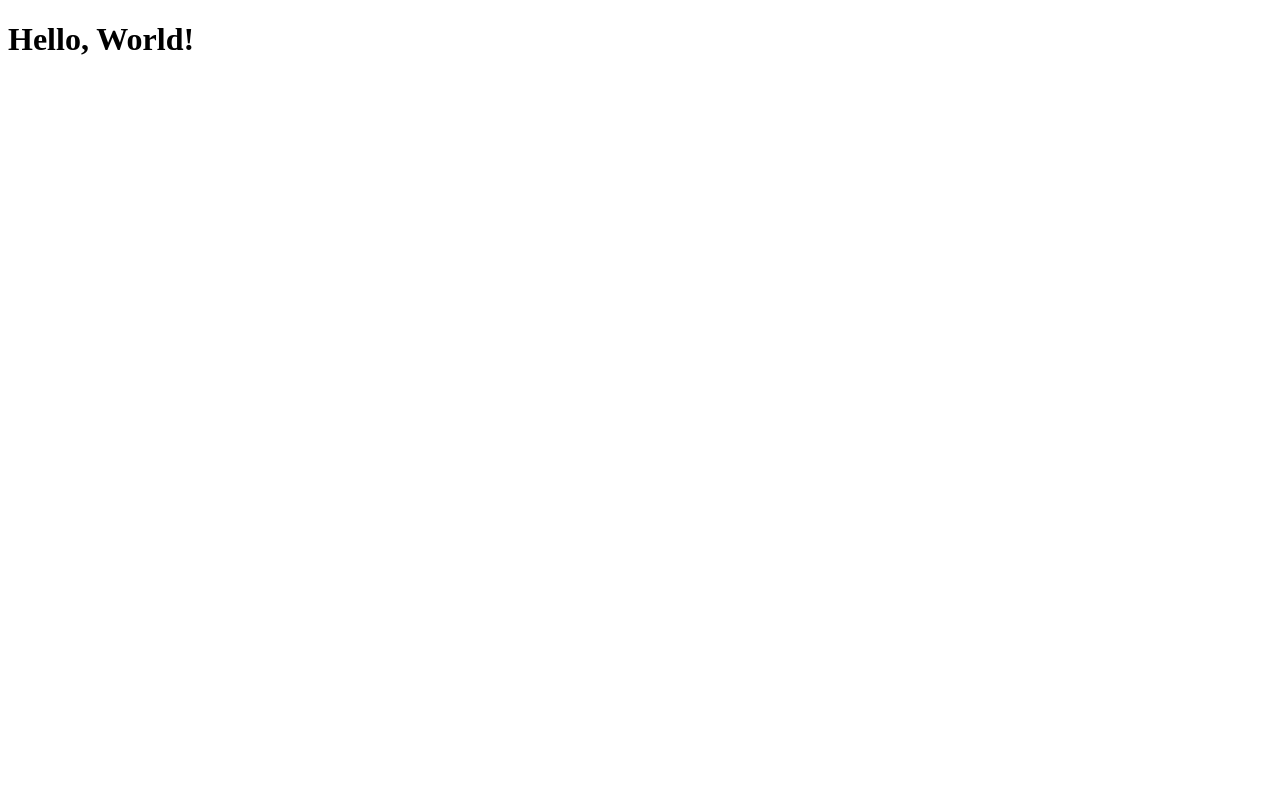
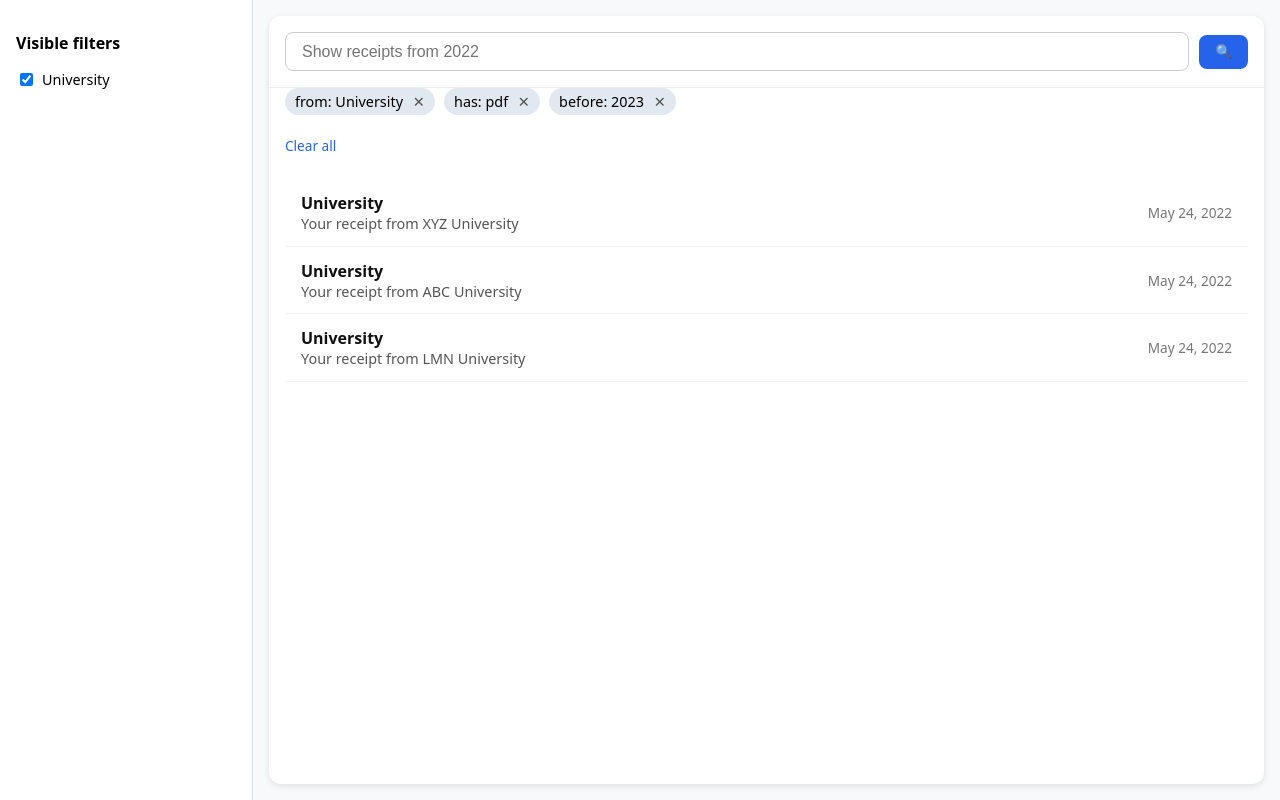
Before and after one commit to himans93/hci-prototype, a plain HTML site: page index.html in a window 1280 px wide. Drawn offline with Linux system fonts and the light colour scheme.

Commit message:
Update index.html

```diff
--- a/index.html
+++ b/index.html
@@ -1,10 +1,194 @@
 <!DOCTYPE html>
 <html lang="en">
 <head>
-  <meta charset="UTF-8">
-  <title>Hello World Example</title>
+<meta charset="UTF-8">
+<title>Receipt Filter Prototype</title>
+<style>
+  body {
+    font-family: system-ui, sans-serif;
+    display: flex;
+    height: 100vh;
+    margin: 0;
+    background: #f8f9fa;
+  }
+
+  /* Sidebar */
+  .sidebar {
+    width: 220px;
+    border-right: 1px solid #ddd;
+    background: #fff;
+    padding: 1rem;
+  }
+
+  .sidebar h3 {
+    font-size: 1rem;
+    margin-bottom: 1rem;
+  }
+
+  label {
+    font-size: 0.9rem;
+    display: flex;
+    align-items: center;
+    gap: 6px;
+  }
+
+  /* Main section */
+  .main {
+    flex: 1;
+    display: flex;
+    flex-direction: column;
+    background: #fff;
+    margin: 1rem;
+    border-radius: 12px;
+    box-shadow: 0 2px 6px rgba(0,0,0,0.1);
+  }
+
+  .search-bar {
+    display: flex;
+    align-items: center;
+    gap: 10px;
+    padding: 1rem;
+    border-bottom: 1px solid #eee;
+  }
+
+  .search-bar input {
+    flex: 1;
+    padding: 0.6rem 1rem;
+    border-radius: 8px;
+    border: 1px solid #ccc;
+    font-size: 1rem;
+  }
+
+  .search-bar button {
+    border: none;
+    background: #2563eb;
+    color: white;
+    padding: 0.6rem 1rem;
+    border-radius: 8px;
+    cursor: pointer;
+  }
+
+  /* Chips */
+  .chips {
+    padding: 0 1rem 0.5rem 1rem;
+  }
+
+  .chip {
+    display: inline-block;
+    background: #e2e8f0;
+    border-radius: 14px;
+    padding: 4px 10px;
+    margin-right: 5px;
+    margin-bottom: 5px;
+    font-size: 0.9rem;
+  }
+
+  .chip span {
+    margin-left: 6px;
+    color: #555;
+    cursor: pointer;
+  }
+
+  .clear-all {
+    margin: 0.5rem 1rem;
+    font-size: 0.85rem;
+    color: #2563eb;
+    cursor: pointer;
+  }
+
+  /* Results */
+  .results {
+    flex: 1;
+    padding: 1rem;
+  }
+
+  .result-item {
+    display: flex;
+    justify-content: space-between;
+    align-items: center;
+    padding: 0.8rem 1rem;
+    border-bottom: 1px solid #f1f1f1;
+    transition: background 0.2s;
+  }
+
+  .result-item:hover {
+    background: #f9fafb;
+  }
+
+  .title {
+    font-weight: 600;
+    color: #111;
+  }
+
+  .subtitle {
+    font-size: 0.9rem;
+    color: #555;
+  }
+
+  .date {
+    font-size: 0.85rem;
+    color: #777;
+  }
+</style>
 </head>
 <body>
-  <h1>Hello, World!</h1>
+  <div class="sidebar">
+    <h3>Visible filters</h3>
+    <label><input type="checkbox" id="university" checked> University</label>
+  </div>
+
+  <div class="main">
+    <div class="search-bar">
+      <input type="text" id="searchInput" placeholder="Show receipts from 2022">
+      <button onclick="applySearch()">🔍</button>
+    </div>
+
+    <div class="chips" id="chips">
+      <span class="chip">from: University <span onclick="removeChip(this)">✕</span></span>
+      <span class="chip">has: pdf <span onclick="removeChip(this)">✕</span></span>
+      <span class="chip">before: 2023 <span onclick="removeChip(this)">✕</span></span>
+    </div>
+
+    <div class="clear-all" onclick="clearAll()">Clear all</div>
+
+    <div class="results" id="results">
+      <div class="result-item">
+        <div>
+          <div class="title">University</div>
+          <div class="subtitle">Your receipt from XYZ University</div>
+        </div>
+        <div class="date">May 24, 2022</div>
+      </div>
+      <div class="result-item">
+        <div>
+          <div class="title">University</div>
+          <div class="subtitle">Your receipt from ABC University</div>
+        </div>
+        <div class="date">May 24, 2022</div>
+      </div>
+      <div class="result-item">
+        <div>
+          <div class="title">University</div>
+          <div class="subtitle">Your receipt from LMN University</div>
+        </div>
+        <div class="date">May 24, 2022</div>
+      </div>
+    </div>
+  </div>
+
+  <script>
+    function removeChip(el) {
+      el.parentElement.remove();
+    }
+
+    function clearAll() {
+      document.getElementById("chips").innerHTML = "";
+    }
+
+    function applySearch() {
+      const input = document.getElementById("searchInput").value.trim();
+      alert("Simulated search: " + input);
+    }
+  </script>
 </body>
 </html>
```
